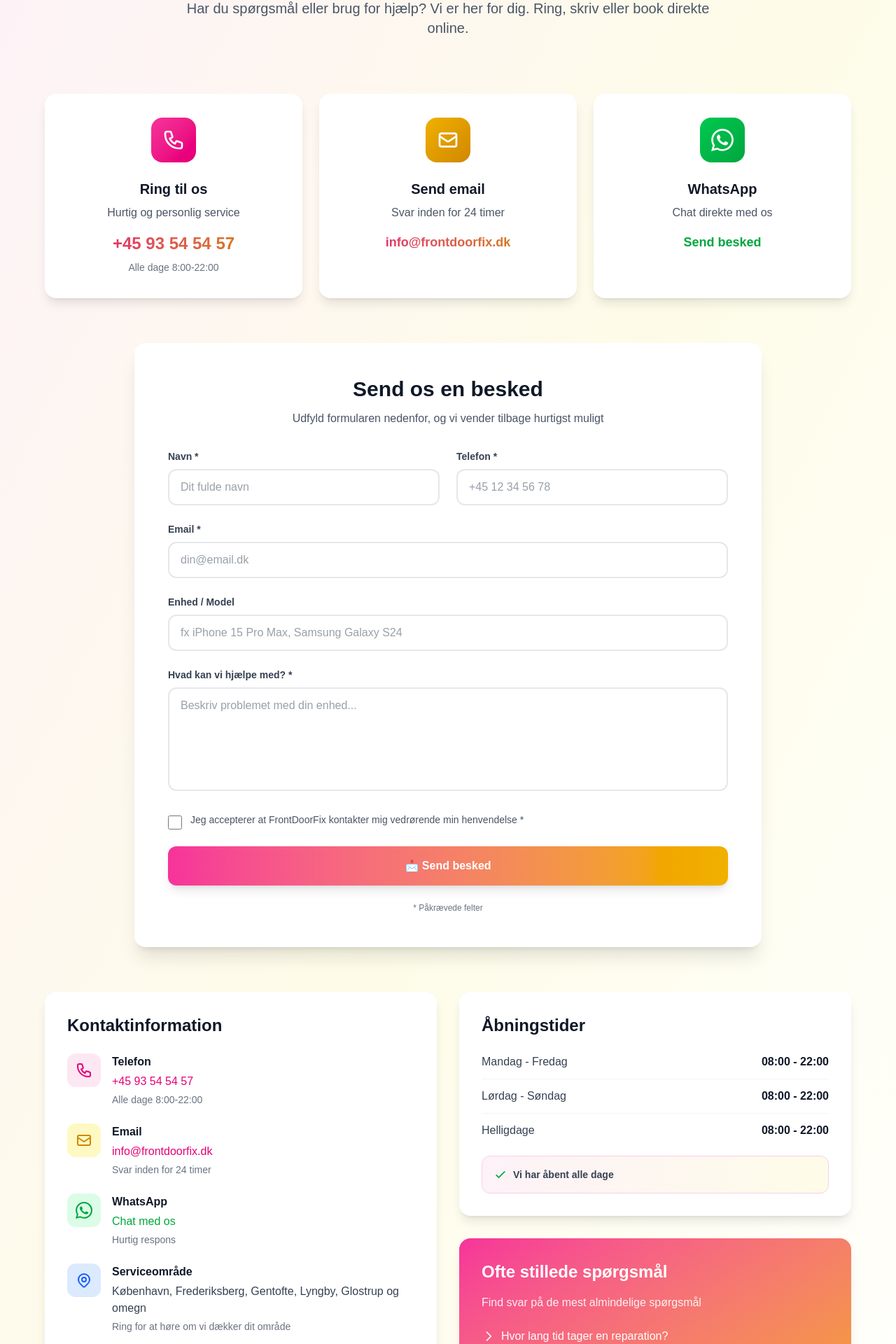
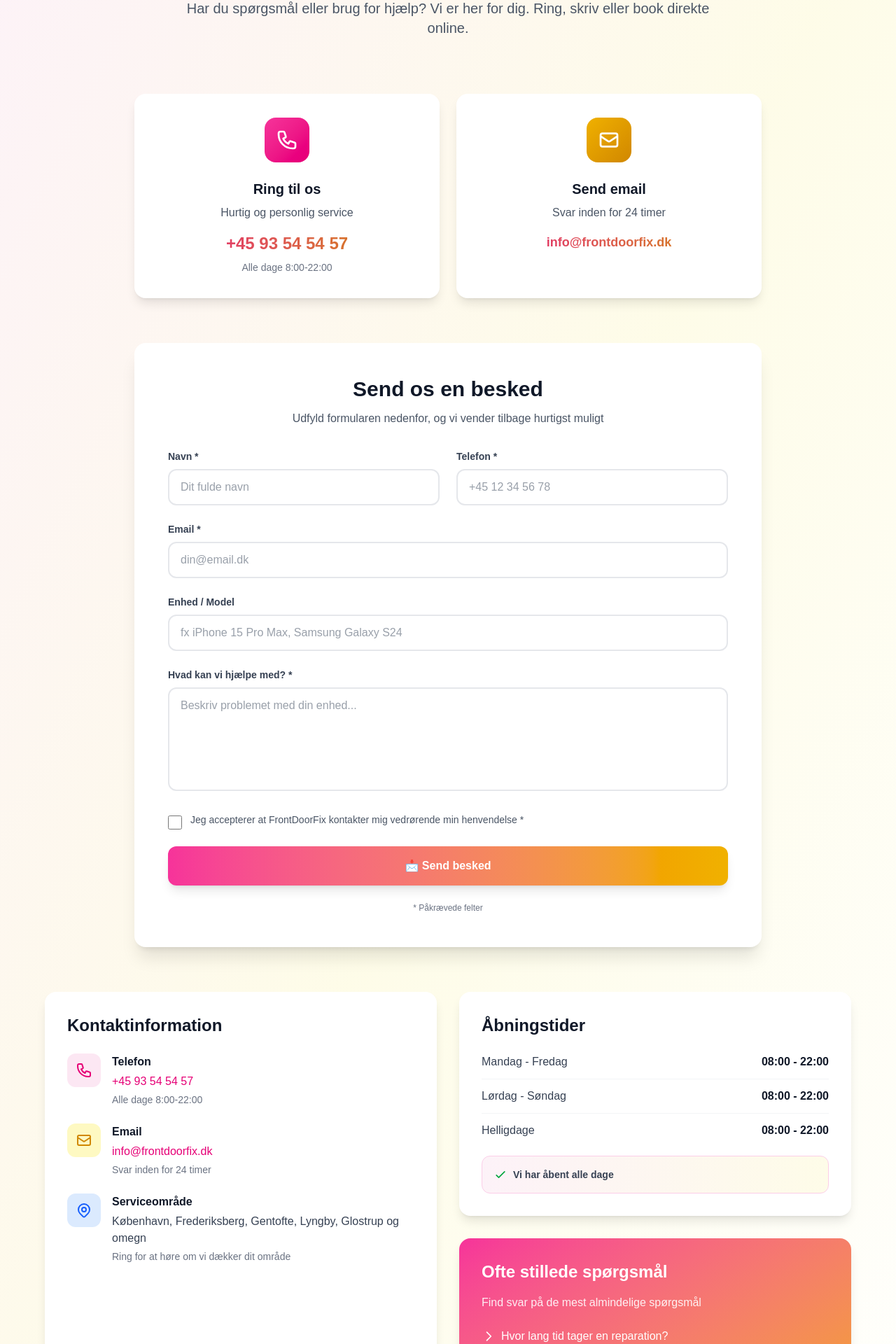
Before and after one commit to hamzaalrachid1-cyber/frontdoorfix, a Next.js app: page /kontakt in a window 1280 px wide. Shown: the part 354-2274 px from the top of the page at 70% size. Built offline with nearby package versions, Linux system fonts and the light colour scheme.

Commit message:
Remove WhatsApp from contact page

```diff
--- a/src/app/kontakt/page.tsx
+++ b/src/app/kontakt/page.tsx
@@ -30,8 +30,8 @@
 
       {/* Contact Methods */}
       <section className="pb-16 px-4 md:px-6">
-        <div className="mx-auto max-w-6xl">
-          <div className="grid md:grid-cols-3 gap-6">
+        <div className="mx-auto max-w-4xl">
+          <div className="grid md:grid-cols-2 gap-6">
             {/* Phone */}
             <a
               href="tel:+4593545457"
@@ -64,25 +64,6 @@
               <p className="text-gray-600 text-center mb-4">Svar inden for 24 timer</p>
               <p className="text-lg font-bold text-center bg-gradient-to-r from-pink-600 to-yellow-600 bg-clip-text text-transparent break-all">
                 info@frontdoorfix.dk
-              </p>
-            </a>
-
-            {/* WhatsApp */}
-            <a
-              href="https://wa.me/4593545457"
-              target="_blank"
-              rel="noopener noreferrer"
-              className="bg-white p-8 rounded-2xl shadow-lg hover:shadow-xl transition-all border-2 border-transparent hover:border-green-300 group"
-            >
-              <div className="w-16 h-16 bg-gradient-to-br from-green-500 to-green-600 rounded-2xl flex items-center justify-center mx-auto mb-6 group-hover:scale-110 transition-transform">
-                <svg className="w-8 h-8 text-white" fill="currentColor" viewBox="0 0 24 24">
-                  <path d="M17.472 14.382c-.297-.149-1.758-.867-2.03-.967-.273-.099-.471-.148-.67.15-.197.297-.767.966-.94 1.164-.173.199-.347.223-.644.075-.297-.15-1.255-.463-2.39-1.475-.883-.788-1.48-1.761-1.653-2.059-.173-.297-.018-.458.13-.606.134-.133.298-.347.446-.52.149-.174.198-.298.298-.497.099-.198.05-.371-.025-.52-.075-.149-.669-1.612-.916-2.207-.242-.579-.487-.5-.669-.51-.173-.008-.371-.01-.57-.01-.198 0-.52.074-.792.372-.272.297-1.04 1.016-1.04 2.479 0 1.462 1.065 2.875 1.213 3.074.149.198 2.096 3.2 5.077 4.487.709.306 1.262.489 1.694.625.712.227 1.36.195 1.871.118.571-.085 1.758-.719 2.006-1.413.248-.694.248-1.289.173-1.413-.074-.124-.272-.198-.57-.347m-5.421 7.403h-.004a9.87 9.87 0 01-5.031-1.378l-.361-.214-3.741.982.998-3.648-.235-.374a9.86 9.86 0 01-1.51-5.26c.001-5.45 4.436-9.884 9.888-9.884 2.64 0 5.122 1.03 6.988 2.898a9.825 9.825 0 012.893 6.994c-.003 5.45-4.437 9.884-9.885 9.884m8.413-18.297A11.815 11.815 0 0012.05 0C5.495 0 .16 5.335.157 11.892c0 2.096.547 4.142 1.588 5.945L.057 24l6.305-1.654a11.882 11.882 0 005.683 1.448h.005c6.554 0 11.890-5.335 11.893-11.893a11.821 11.821 0 00-3.48-8.413Z"/>
-                </svg>
-              </div>
-              <h3 className="text-xl font-bold text-gray-900 mb-2 text-center">WhatsApp</h3>
-              <p className="text-gray-600 text-center mb-4">Chat direkte med os</p>
-              <p className="text-lg font-semibold text-center text-green-600">
-                Send besked
               </p>
             </a>
           </div>
@@ -232,21 +213,6 @@
                 </div>
 
                 <div className="flex items-start gap-4">
-                  <div className="w-12 h-12 bg-green-100 rounded-xl flex items-center justify-center flex-shrink-0">
-                    <svg className="w-6 h-6 text-green-600" fill="currentColor" viewBox="0 0 24 24">
-                      <path d="M17.472 14.382c-.297-.149-1.758-.867-2.03-.967-.273-.099-.471-.148-.67.15-.197.297-.767.966-.94 1.164-.173.199-.347.223-.644.075-.297-.15-1.255-.463-2.39-1.475-.883-.788-1.48-1.761-1.653-2.059-.173-.297-.018-.458.13-.606.134-.133.298-.347.446-.52.149-.174.198-.298.298-.497.099-.198.05-.371-.025-.52-.075-.149-.669-1.612-.916-2.207-.242-.579-.487-.5-.669-.51-.173-.008-.371-.01-.57-.01-.198 0-.52.074-.792.372-.272.297-1.04 1.016-1.04 2.479 0 1.462 1.065 2.875 1.213 3.074.149.198 2.096 3.2 5.077 4.487.709.306 1.262.489 1.694.625.712.227 1.36.195 1.871.118.571-.085 1.758-.719 2.006-1.413.248-.694.248-1.289.173-1.413-.074-.124-.272-.198-.57-.347m-5.421 7.403h-.004a9.87 9.87 0 01-5.031-1.378l-.361-.214-3.741.982.998-3.648-.235-.374a9.86 9.86 0 01-1.51-5.26c.001-5.45 4.436-9.884 9.888-9.884 2.64 0 5.122 1.03 6.988 2.898a9.825 9.825 0 012.893 6.994c-.003 5.45-4.437 9.884-9.885 9.884m8.413-18.297A11.815 11.815 0 0012.05 0C5.495 0 .16 5.335.157 11.892c0 2.096.547 4.142 1.588 5.945L.057 24l6.305-1.654a11.882 11.882 0 005.683 1.448h.005c6.554 0 11.890-5.335 11.893-11.893a11.821 11.821 0 00-3.48-8.413Z"/>
-                    </svg>
-                  </div>
-                  <div>
-                    <h4 className="font-semibold text-gray-900 mb-1">WhatsApp</h4>
-                    <a href="https://wa.me/4593545457" target="_blank" rel="noopener noreferrer" className="text-green-600 hover:text-green-700 font-medium">
-                      Chat med os
-                    </a>
-                    <p className="text-sm text-gray-500 mt-1">Hurtig respons</p>
-                  </div>
-                </div>
-
-                <div className="flex items-start gap-4">
                   <div className="w-12 h-12 bg-blue-100 rounded-xl flex items-center justify-center flex-shrink-0">
                     <svg className="w-6 h-6 text-blue-600" fill="none" stroke="currentColor" viewBox="0 0 24 24">
                       <path strokeLinecap="round" strokeLinejoin="round" strokeWidth={2} d="M17.657 16.657L13.414 20.9a1.998 1.998 0 01-2.827 0l-4.244-4.243a8 8 0 1111.314 0z" />
```
